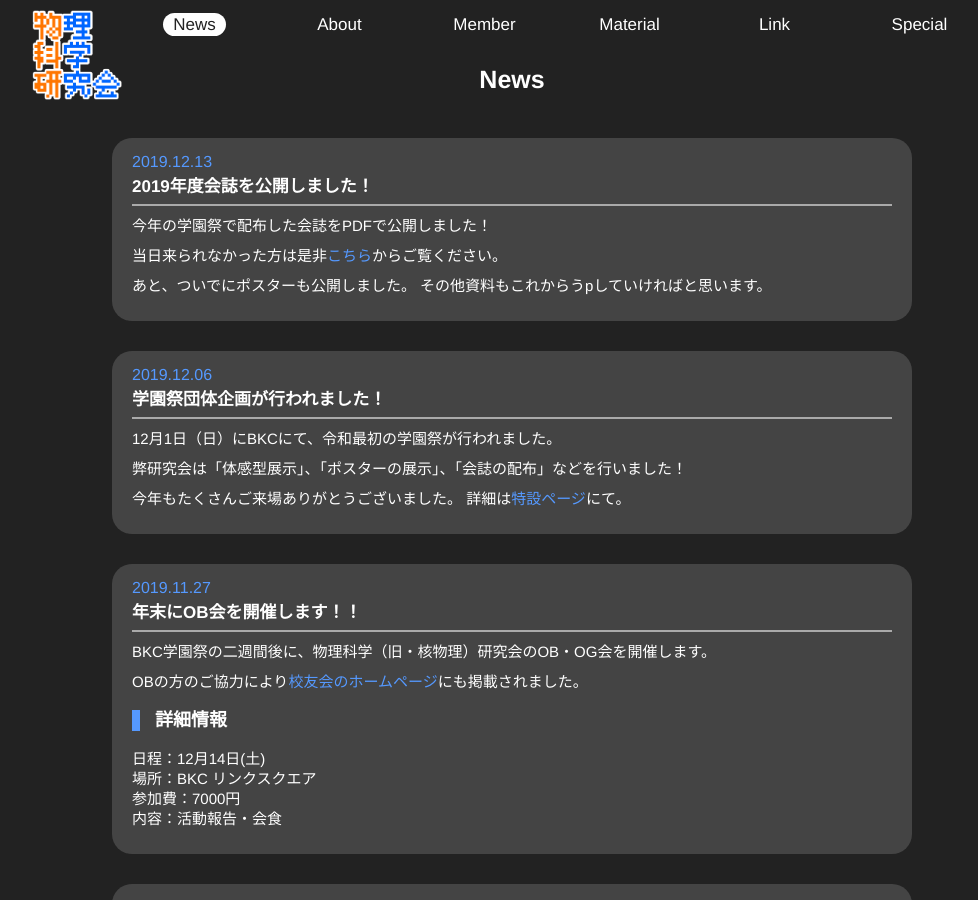
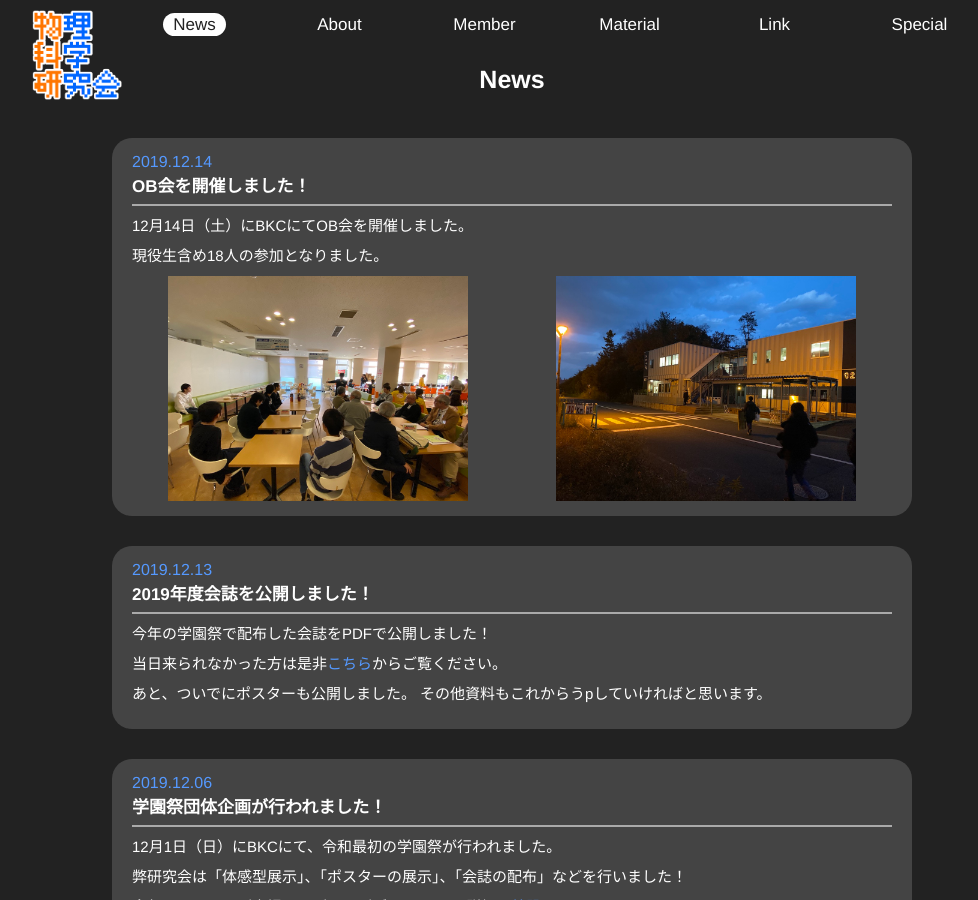
Before and after one commit to vuccaken/vuccaken.github.io, a Jekyll site: the page built from _pages/news.html, in a window 1280 px wide and 900 px high. Shown: the whole window, without its empty margins (128-1106 px from the left). Built offline with Jekyll 4.4.1, drawn with Linux system fonts in a browser that asks for light colours; comment, search, counter and statistics services are not loaded.

Commit message:
post OB会

```diff
--- /dev/null
+++ b/_includes/images.html
@@ -0,0 +1,5 @@
+<div class="img-list">
+  {% for item in page.images %}
+    <img src="{{ site.baseurl }}/assets/img/{{ item[1] }}" alt="{{ item[0] }}">
+  {% endfor %}
+</div>
--- /dev/null
+++ b/_posts/2019-12-14-OB.md
@@ -0,0 +1,13 @@
+---
+title: OB会を開催しました！
+draft: false
+images:
+- [OB1,posts/2019-12-14-OB/2019-OB-1.jpg]
+- [OB2,posts/2019-12-14-OB/2019-OB-2.jpg]
+---
+
+12月14日（土）にBKCにてOB会を開催しました。
+
+現役生含め18人の参加となりました。
+
+{% include images.html %}
```
Also changed, not shown: _drafts/2019-12-14-OB.md (deleted, +0 -11 lines), _drafts/templete.md (added, +8 -0 lines), index.md (+2 -0 lines), assets/img/posts/2019-12-14-OB/2019-OB-1.jpg (added), assets/img/posts/2019-12-14-OB/2019-OB-2.jpg (added).
